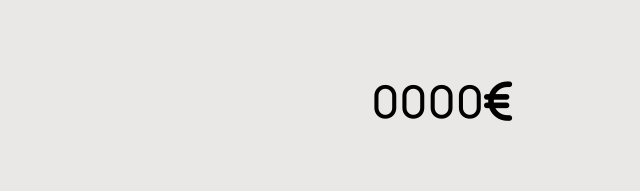
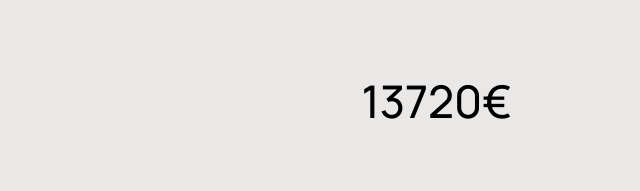
Before and after one commit to Lea-rn/banks-project, a plain HTML site: page index.html in a window 1280 px wide. Shown: the part 174-365 px from the top of the page, 640-1280 px from the left. Drawn offline with Linux system fonts and the light colour scheme; a web font is replaced by a local one.

Commit message:
reduce-display-balance-chaining

```diff
--- a/app.js
+++ b/app.js
@@ -29,13 +29,12 @@ const account4 = {
 };
 
 const accounts = [account1, account2, account3, account4];
+////// import element :
+const movementContainer = document.querySelector(".left");
+const balanceAmount = document.querySelector(".amount");
 
-const movementContainer = document.querySelector(".left");
-
-// console.log(movementContainer.innerHTML)
-
+///// display movement ::
 const displayMovements = function (arr) {
-  //// generick function ...
   movementContainer.innerHTML = "";
   arr.forEach((mov, i) => {
     let type = mov > 0 ? "deposit" : "withdraw";
@@ -58,39 +57,35 @@ const displayMovements = function (arr) {
 
 displayMovements(account2.movements); //// invocation, run , call ..
 
+//// display balance ::
 
+//// map ; filter ; sort ; reduce ;
 
+const displayBalance = function (movements) {
+  const balance = movements.reduce((acc, mov) => acc + mov, 0);
+  balanceAmount.textContent = `${balance}€`;
+};
 
+displayBalance(account2.movements);
 
+// //// function maha (){ // function declaration
+// }
 
+// const maha = function (){   //// function expression
 
+// }
 
+// const maha = ()=>{  arrow function
 
-
-
-
-
-
-
-
-
-
-
-
-
-
-
-
+// }
 
 ///////////////////////// lectures /////////////////////////////////////////////////////////////
 
-
 /// section : data transformation (ta7wil data , convertir)
-/////// map (return new array : (traja3 array jdid)) :: /////////
+/////// map (return new array : (traja3 array jdid)) :: /////////////////////////////////////////////////////////////////
 
 // const arr = [3,1,4,3,2]
 // console.log(arr)
-
 
 /// with forEach ////
 // const result = [] ;
@@ -102,7 +97,6 @@ displayMovements(account2.movements); //// invocation, run , call ..
 ///// with map ::
 // const resultwithMap = arr.map((num)=>num*2)
 // console.log(resultwithMap)
-
 
 ////////////////// second exemple ::::
 
@@ -134,7 +128,6 @@ displayMovements(account2.movements); //// invocation, run , call ..
 //   console.log(`movement ${index+1} : you ${message} ${mov}`)
 // })
 
-
 ////// .toLowerCase() ==> convertation au miniscule ;
 ////// .toUpperCase() ==> convertation au majiscule ;
 ////  .split() ==> trodlek string array ..
@@ -149,16 +142,13 @@ displayMovements(account2.movements); //// invocation, run , call ..
 // const userName3 = userName2.map((nom)=> nom[0])
 // console.log(userName3)  //// [p,t,w] ;
 
-
 // const result = userName3.join("") ;
 // console.log(result)
 //// chaining :::
 // const result = user.toLowerCase().split(" ").map((ele)=>ele[0]).join("")
 // console.log(result)
 
-
-
-//////// filter ///////
+////////////////////////////////////////////// filter (traja3 array) ////////////////////////////////////////
 // const arr = [3,1,4,3,2,10,2]
 // console.log(arr)
 
@@ -177,3 +167,83 @@ displayMovements(account2.movements); //// invocation, run , call ..
 // }
 
 // console.log(resultGreaterThanTwo)
+
+//////////////////////////////////// reduce //////////////////////////////////////////////
+
+///// matraja3ch array
+//// accumulator  ===> snow ball ==> start condition
+
+// const numbers = [3,1,4,3,2] /////
+//// sum :
+// const sum = numbers.reduce(function(acc,ele,index){
+//   return acc + ele
+// },0)
+
+///  3+0 ==> 3 ; 3+1 ==> 4 ; 4+4 ==> 8 ; 8+3 ==> 11 ; 11 + 2 = 13 ; acc =13
+
+// console.log(sum)
+
+///// with forEach .....
+// const numbers = [3,1,4,3,2]
+
+// let sum = 0 ;
+// numbers.forEach((ele)=>{
+//   sum += ele ;
+//   /// sum = sum + ele
+
+// })
+// console.log(sum)
+
+// const numbers = [3,1,4,3,2]   //// 72..
+
+// const multiple = numbers.reduce(function(acc,ele){
+//    return ele*acc
+// },1)  // 1*3 ==> 3*1 ==> 3*4 ==> 12 ; 12*3 ==> 36 ; 36*2 ==>72
+// console.log(multiple)
+
+///////// get max using reduce ///
+
+// const y = [50,300,1000,200,2000,10]
+// console.log(y)
+
+// const max = y.reduce(function(acc,num){
+//   console.log(acc)
+//    if (acc > num){
+//     return acc
+//    }
+//    else return num
+// },y[0])
+
+// console.log(max)
+
+//////// chaining -- pipline
+
+const account = [100, -200, 500, -80, 600];
+console.log(account);
+const euroToDinar = 3.3;
+//// sum of deposit on tunisian dinar ...
+
+// //// filter
+
+// const deposit = account.filter((ele) => ele > 0);
+
+// //// map
+
+// const depositToDinar = deposit.map((ele) => ele * euroToDinar);
+
+// //// reduce
+
+// const sum = depositToDinar.reduce((acc, ele) => acc + ele, 0);
+
+// console.log(sum);
+
+// const sum = account.filter((ele)=>ele>0)
+// .map((ele,i,arr)=>{
+//   console.log("result of filter :" , arr)
+//   ele * euroToDinar
+// })
+// .reduce((acc,ele,i,arr)=>{
+//   acc+ele
+// },0)
+
+// console.log(sum)
--- a/index.html
+++ b/index.html
@@ -30,7 +30,7 @@
           <h3>Current balance</h3>
           <p>As of 05/03/2037</p>
         </div>
-        <h1>0000<i class="fa-solid fa-euro-sign"></i></h1>
+        <h1 class="amount">0000<i class="fa-solid fa-euro-sign"></i></h1>
       </section>
   <!-- ////////////////// movements ////// -->
       <section class="movements-container">
```
